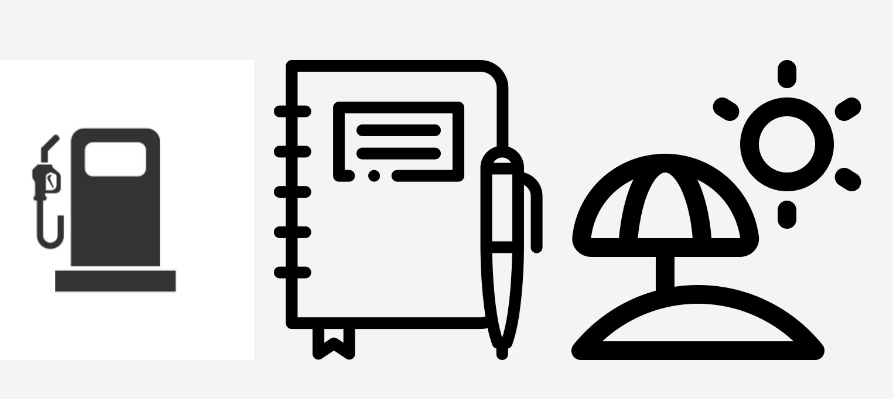
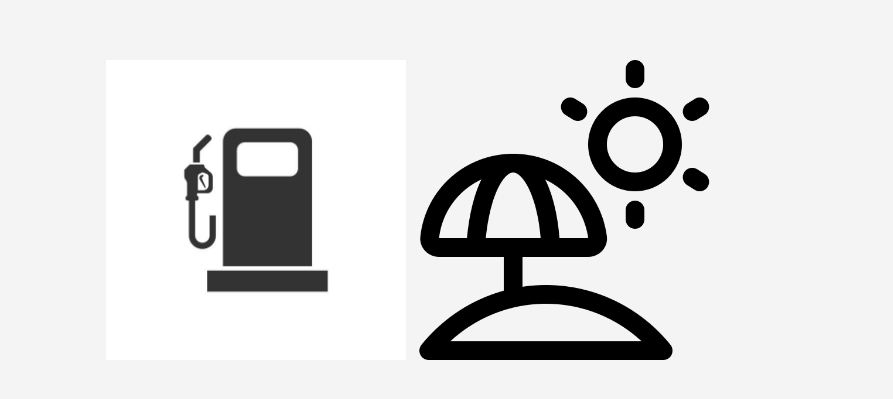
Before and after one commit to Levante2024/prova, a plain HTML site: page index.html in a window 1280 px wide. Shown: the part 183-582 px from the top of the page, without its empty margins (232-1125 px from the left). Drawn offline with Linux system fonts and the light colour scheme.

Commit message:
Update index.html

```diff
--- a/index.html
+++ b/index.html
@@ -11,7 +11,7 @@
 <body>
     <div class="container">
         <img src="gasolio.jpg" alt="Link 1" onclick="apriLink('https://forms.gle/BQ1uJWAUrVG3vEG8A')">
-        <img src="diario di bordo.png" alt="Link 2" onclick="apriLink('https://forms.gle/MdSTZ2qGFU5jr4MK6')">
+
         <img src="rc.png" alt="Link 3" onclick="apriLink('https://forms.gle/k6Ht72q1emwXeuq19')">
     </div>
     <script src="script.js"></script>
```
